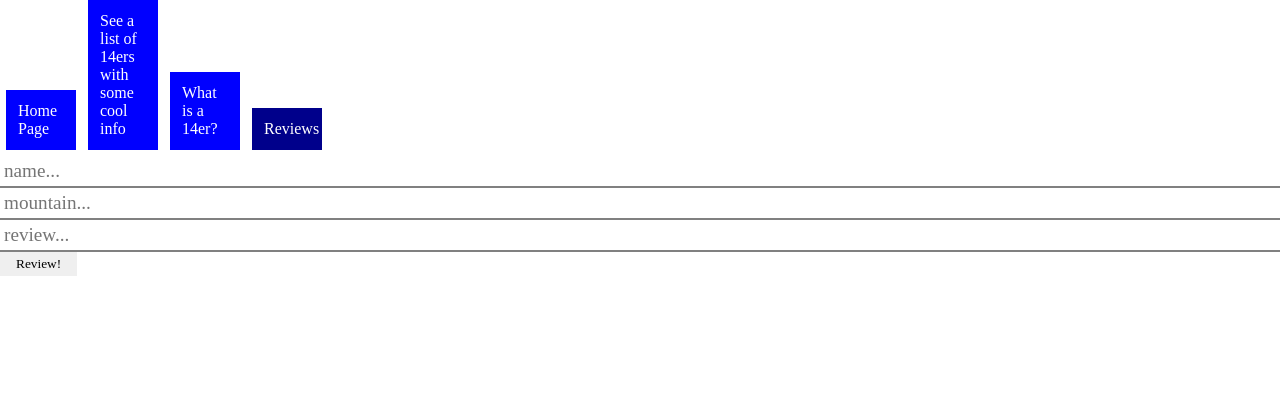
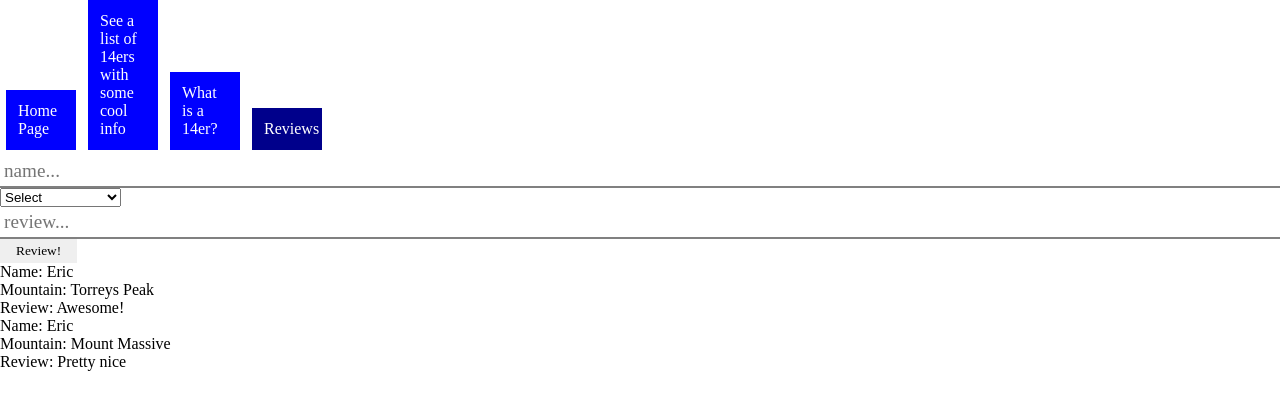
Before and after one commit to kkebaara/1414ers, a React (Create React App) app: page /review in a window 1280 px wide. Shown: the top 410 px of the page. Built offline with nearby package versions, Linux system fonts and the light colour scheme; data requests are answered from the project's data file.

Commit message:
Finalized review page, added dropdown

```diff
--- a/db.json
+++ b/db.json
@@ -130,14 +130,14 @@
   "reviews": [
     {
       "name": "Eric",
-      "mountain": "Mount Bierstadt",
-      "description": "Great",
+      "mountain": "Torreys Peak",
+      "description": "Awesome!",
       "id": 1
     },
     {
       "name": "Eric",
-      "mountain": "Bierstadt",
-      "description": "Great",
+      "mountain": "Mount Massive",
+      "description": "Pretty nice",
       "id": 2
     }
   ]
--- a/src/App.js
+++ b/src/App.js
@@ -1,15 +1,11 @@
 import React, {useState} from "react";
-import ReactDOM from "react-dom";
-import { BrowserRouter, Route } from "react-router-dom";
+import { Route } from "react-router-dom";
 import NavBar from "./NavBar"
 import Home from "./Home"
 import Info from "./Info"
 import MountainList from "./MountainList"
-import MountainCard from "./MountainCard"
 import Review from "./Review"
 
-
-// added routes to each component
 function App() {
     const [reviews, setReviews] = useState([]);
 
--- a/src/Home.js
+++ b/src/Home.js
@@ -1,6 +1,5 @@
 import React from 'react'
 
-// added a home page
 function Home() {
   return (
     <div className="app">
--- a/src/Info.js
+++ b/src/Info.js
@@ -14,7 +14,6 @@ function Info(){
                     3 is the hardest.</p>
                     <p>A 14er's class depends on factors, such as hiking distance,
                     exposure, and elevation gain.</p>
-
         </div>
     )
 }
--- a/src/MountainCard.js
+++ b/src/MountainCard.js
@@ -9,7 +9,6 @@ function MountainCard({
     difficulty,
     funFact
 })
-
 
 {
     return (
--- a/src/NavBar.js
+++ b/src/NavBar.js
@@ -1,10 +1,7 @@
-// imported a bunch of stuff, probably going to
-// delete some of this later
 import React from "react"
 import ReactDOM from "react-dom"
 import { BrowserRouter, Route, Switch, NavLink } from "react-router-dom"
 
-// added basic styling to a variable for Navlink
 const linkStyles = {
     display: "inline-block",
     width: "70px",
@@ -15,9 +12,6 @@ const linkStyles = {
     color: "white",
   };
 
-// this is where I added the NavLink code
-// this is where the blue boxes are coming
-// from
   function NavBar() {
       return (
         <div>
--- a/src/Review.js
+++ b/src/Review.js
@@ -15,6 +15,9 @@ function Review({setReviews, reviews}) {
         newReview.mountain = mountainInput;
         newReview.description = descriptionInput;
         postReview(newReview)
+        setNameInput("")
+        setMountainInput("")
+        setDescriptionInput("")
     }
 
     function postReview(newReview){
@@ -28,6 +31,12 @@ function Review({setReviews, reviews}) {
         .then(r => r.json())
         .then(newReview=> updateReviews(newReview))
     }
+
+    useEffect(()=>{
+        fetch(BASE_URL)
+        .then(r=>r.json())
+        .then(data=> setReviews(data))
+    },[])
 
     function updateReviews(newReview){
         const updatedReviewArry = [...reviews, newReview]
@@ -53,14 +62,24 @@ function Review({setReviews, reviews}) {
                     value={nameInput}
                     onChange={e=> setNameInput(e.target.value)}
                 />
-                <input
-                    id="review-mountain"
-                    type="text"
-                    name="mountain"
-                    placeholder="mountain..."
-                    value={mountainInput}
-                    onChange={e=> setMountainInput(e.target.value)}
-                />
+                <select id="review-mountains" onChange={e=> setMountainInput(e.target.value)}>
+                    <option value="Select">Select</option>
+                    <option value="Mount Bierstadt">Mount Bierstadt</option>
+                    <option value="Torreys Peak">Torreys Peak</option>
+                    <option value="Mount Sherman">Mount Sherman</option>
+                    <option value="Mount Bross">Mount Bross</option>
+                    <option value="Grays Peak">Grays Peak</option>
+                    <option value="Mount Elbert">Mount Elbert</option>
+                    <option value="Quandary Peak">Quandary Peak</option>
+                    <option value="Mount Democrat">Mount Democrat</option>
+                    <option value="Mount Massive">Mount Massive</option>
+                    <option value="Mount Belford">Mount Belford</option>
+                    <option value="Pikes Peak">Pikes Peak</option>
+                    <option value="Longs Peak">Longs Peak</option>
+                    <option value="Mount Evans">Mount Evans</option>
+                    <option value="Mount Lincoln">Mount Lincoln</option>
+                </select>
+
                 <input
                     id="review-description"
                     type="text"
--- a/src/index.js
+++ b/src/index.js
@@ -4,8 +4,6 @@ import "./index.css";
 import { BrowserRouter, Router } from "react-router-dom"
 import App from "./App"
 
-// imported BrowserRouter and surrounded
-// the whole application with it
 ReactDOM.render(
     <BrowserRouter>
         <App />
```
